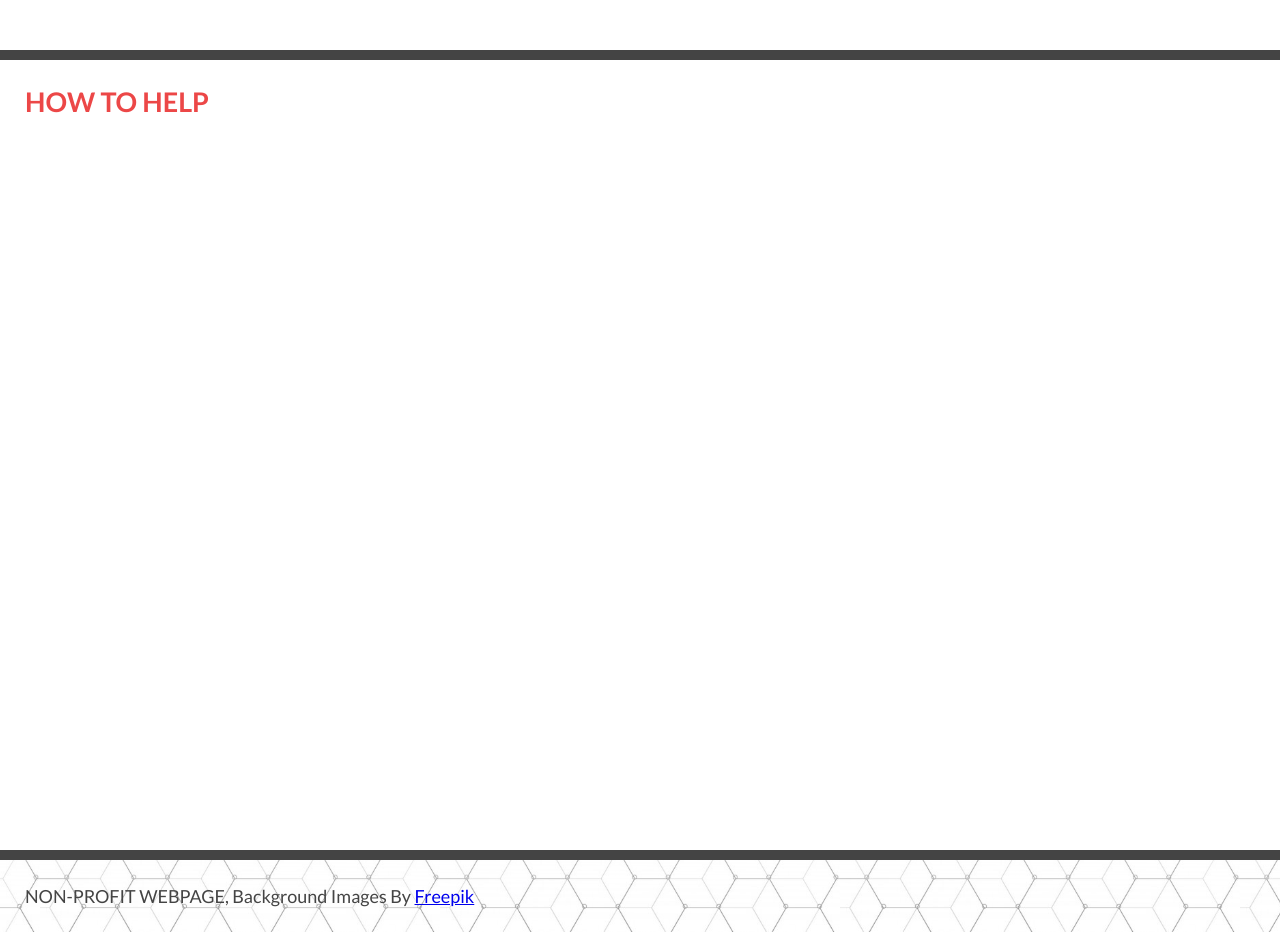
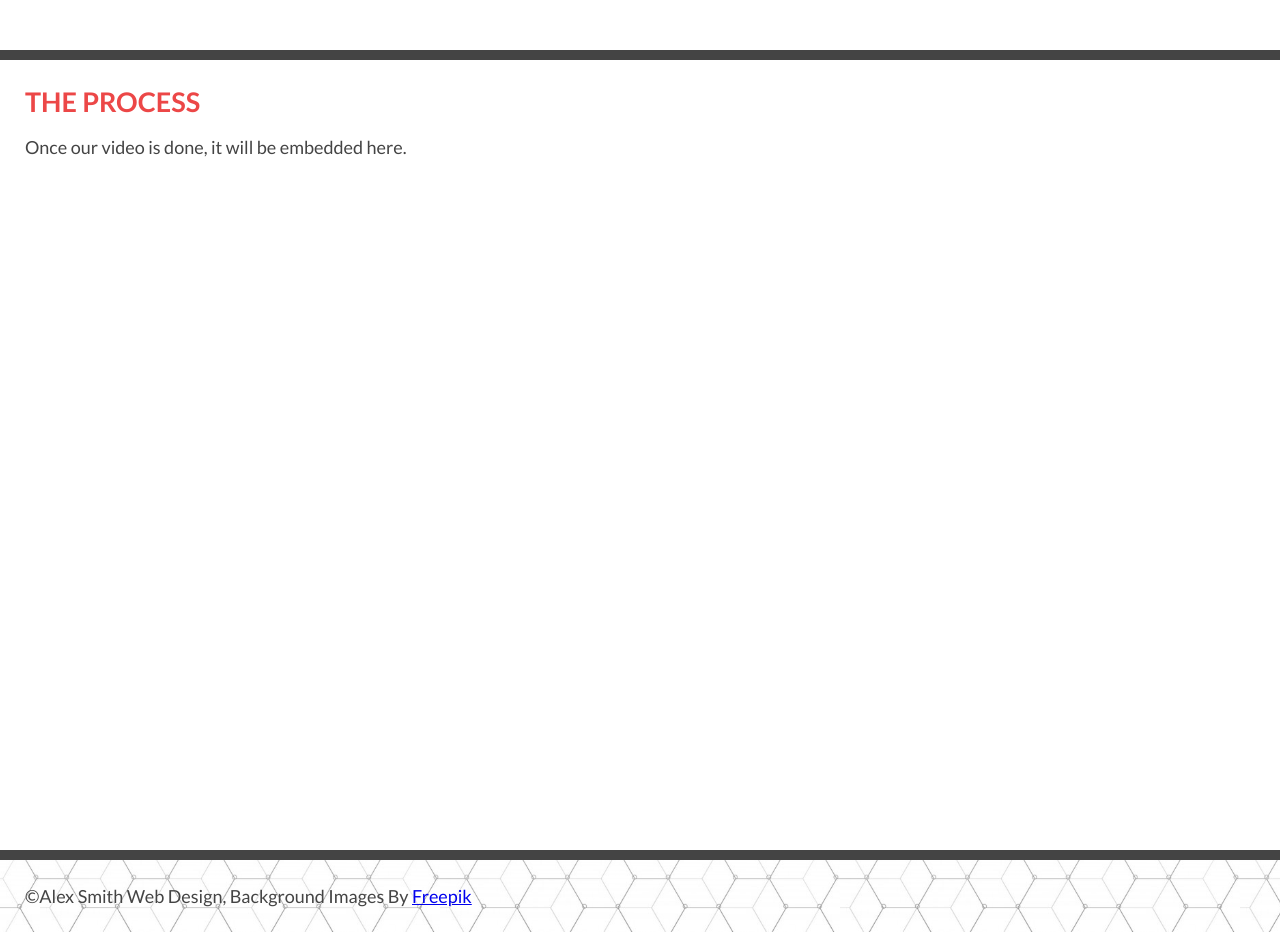
Before and after one commit to MelatoninKing/NHS-Military-Drive, a plain HTML site: page index.html in a window 1280 px wide. Shown: the part 1540-2472 px from the top of the page. Drawn offline with nearby package versions, Linux system fonts and the light colour scheme.

Commit message:
Update index.html

```diff
--- a/index.html
+++ b/index.html
@@ -3,6 +3,9 @@
   <head>
     <meta charset="utf-8">
     <meta name="viewport" content="width=device-width, initial-scale=1">
+    <link rel="icon"
+          type="image/svg"
+          href="m-logo.svg">
     <title>NHS MILITARY DRIVE</title>
     <link rel="stylesheet" href="style.css">
     <link rel="stylesheet" media="screen and (max-device-width: 1000px)" href="mobile.html">
@@ -16,7 +19,7 @@
             <img src="m-logo.svg" width="100px">
             <h1><span style="color:#ec4747;">NHS</span> MILITARY DRIVE</h1>
             <div id="line"></div>
-            <p><a href="#about">ABOUT</a> &bull; <a href="#help">HOW TO HELP</a> &bull; <a href="#credit">CREDIT</a></p>
+            <p><a href="#about">ABOUT</a> &bull; <a href="#process">THE PROCESS</a> &bull; <a href="#credit">CREDIT</a></p>
           </td>
         </tr>
       </table>
@@ -25,12 +28,12 @@
       <h2>ABOUT</h2>
       <p>The NHS Military Drive is a non-profit mission to send supplies to military troops in Afghanistan. The donation is being lead by 4 students who just want to help some people. Within the next few weeks, the   </p>
     </article>
-    <article id="help">
-      <h2>HOW TO HELP</h2>
-      <p></p>
+    <article id="process">
+      <h2>THE PROCESS</h2>
+      <p>Once our video is done, it will be embedded here.</p>
     </article>
     <footer id="credit">
-      <p>NON-PROFIT WEBPAGE, Background Images By <a href="https://www.freepik.com/free-vector/hexagonal-pattern_852781.htm" target="_blank">Freepik</a></p>
+      <p>©Alex Smith Web Design, Background Images By <a href="https://www.freepik.com/free-vector/hexagonal-pattern_852781.htm" target="_blank">Freepik</a></p>
     </footer>
   </body>
 </html>
```
